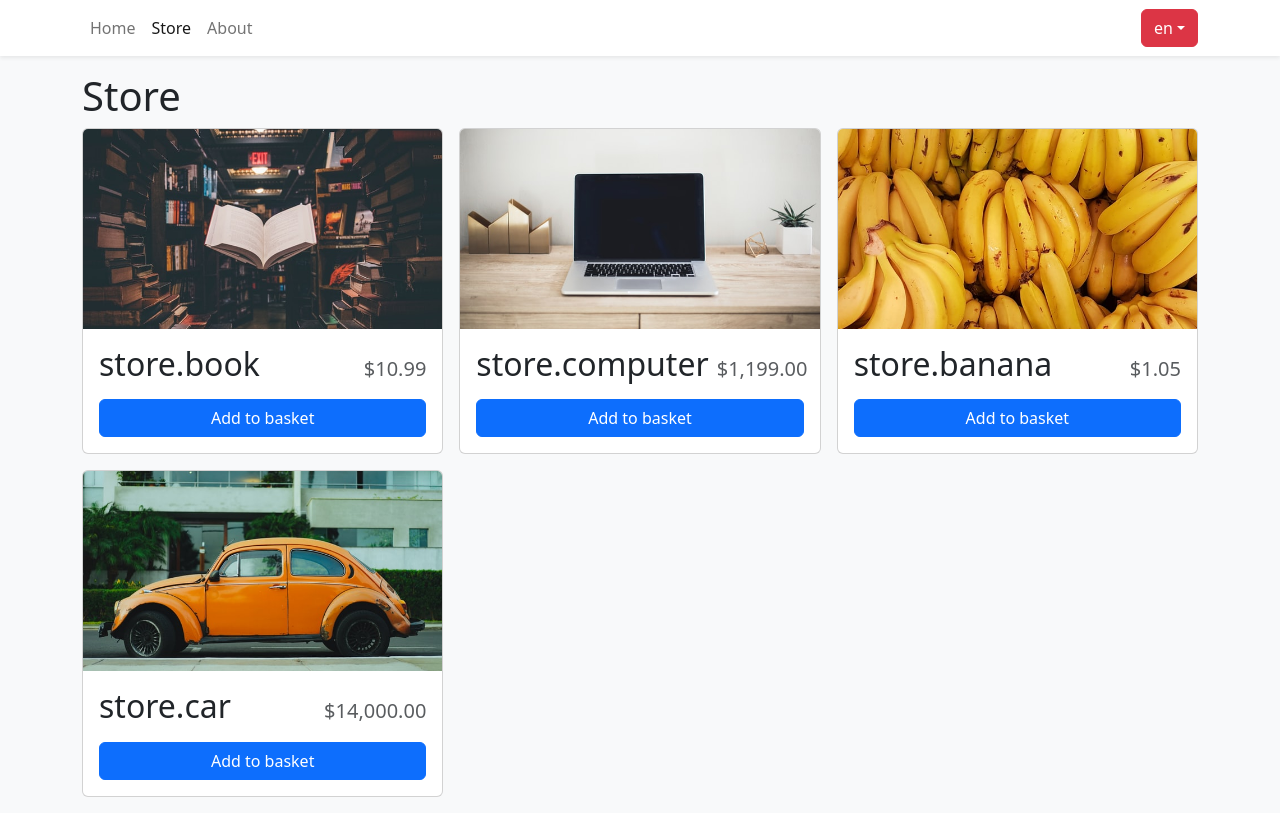
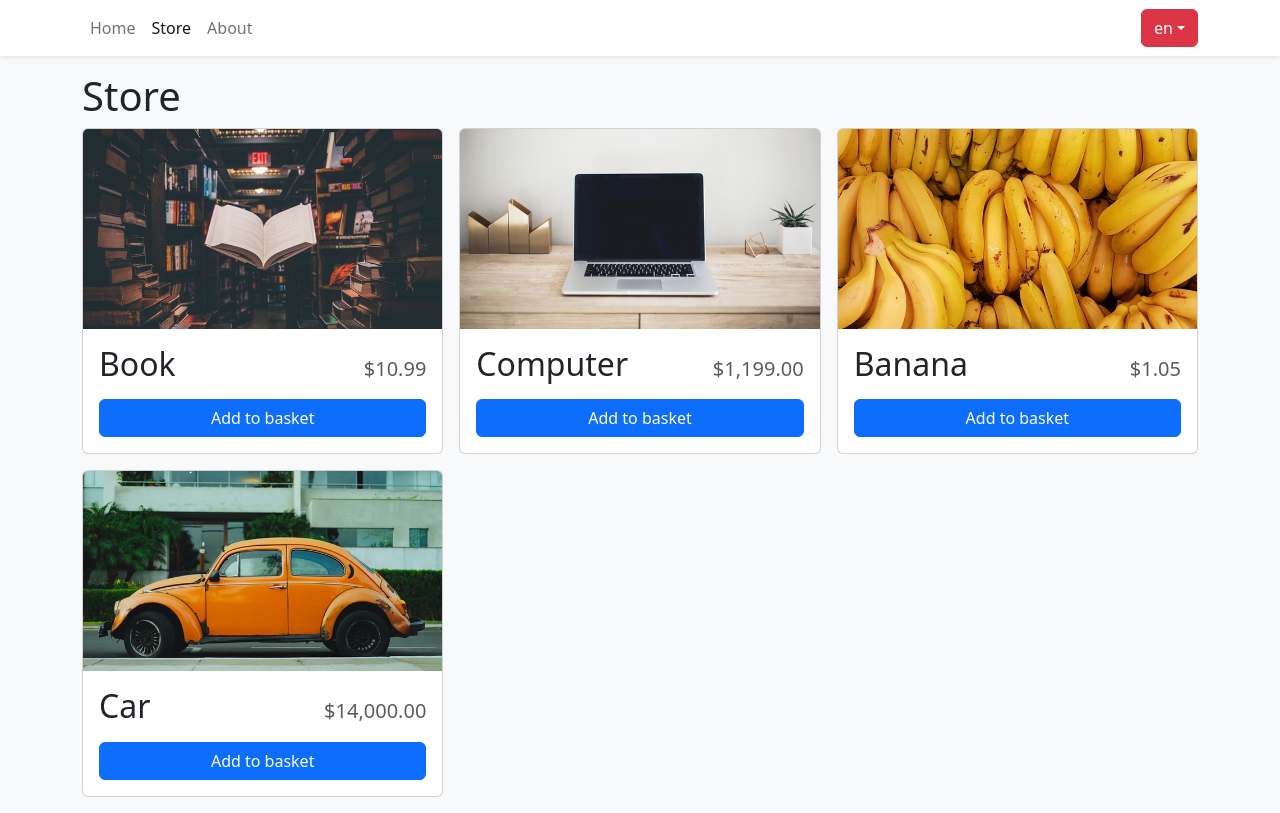
Before and after one commit to Salar-Sali/shopping-card, a React (Vite) app: page /shopping-card/store in a window 1280 px wide. Built offline with nearby package versions, Linux system fonts and the light colour scheme.

Commit message:
store page direction and localization fixed

```diff
--- a/src/bootstrap/i18n/langs/en/en.ts
+++ b/src/bootstrap/i18n/langs/en/en.ts
@@ -15,10 +15,10 @@ const en: typeof langKey = {
     addToBasket: "Add to basket",
     itemsInTheBasket: "items in the basket",
     remove: "Remove",
-    banana: "store.banana",
-    car: "store.car",
-    computer: "store.computer",
-    book: "store.book",
+    banana: "Banana",
+    car: "Car",
+    computer: "Computer",
+    book: "Book",
   },
   rightSidebar: {
     cart: "Сart",
--- a/src/components/store-item/store-item.tsx
+++ b/src/components/store-item/store-item.tsx
@@ -68,8 +68,12 @@ const StoreItem = (props: IStoreItemProps) => {
               {/* (+,-,and quatity) */}
               <div className="d-flex justify-content-center align-items-center">
                 <Button onClick={() => decreaseCartQuantity(vm.id)}>-</Button>
-                <div className="mx-2">
-                  <span className="fs-3">{quantity}</span>
+                <div
+                  className={`mx-2 d-flex align-items-center ${
+                    isArabic ? "flex-row-reverse" : ""
+                  }`}
+                >
+                  <span className="fs-4">{quantity}</span>
                   {t(langKey.store.itemsInTheBasket)}
                 </div>
                 <Button onClick={() => increaseCartQuantity(vm.id)}>+</Button>
```
